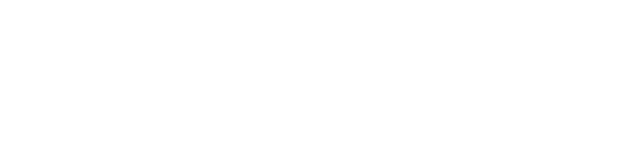
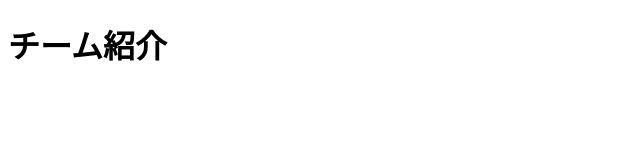
Before and after one commit to 2401387p01/kadai03, a plain HTML site: page index.html in a window 1280 px wide. Shown: the whole page, without its empty margins (0-640 px from the left). Drawn offline with Linux system fonts and the light colour scheme.

Commit message:
Update index.html

```diff
--- a/index.html
+++ b/index.html
@@ -3,9 +3,13 @@
 <head>
     <meta charset="UTF-8">
     <meta name="viewport" content="width=device-width, initial-scale=1.0">
-    <title>Document</title>
+    <title>チーム紹介</title>
 </head>
 <body>
+    <h1>チーム紹介</h1>
+    <ul>
+
+    </ul>
 
 </body>
 </html>
```
